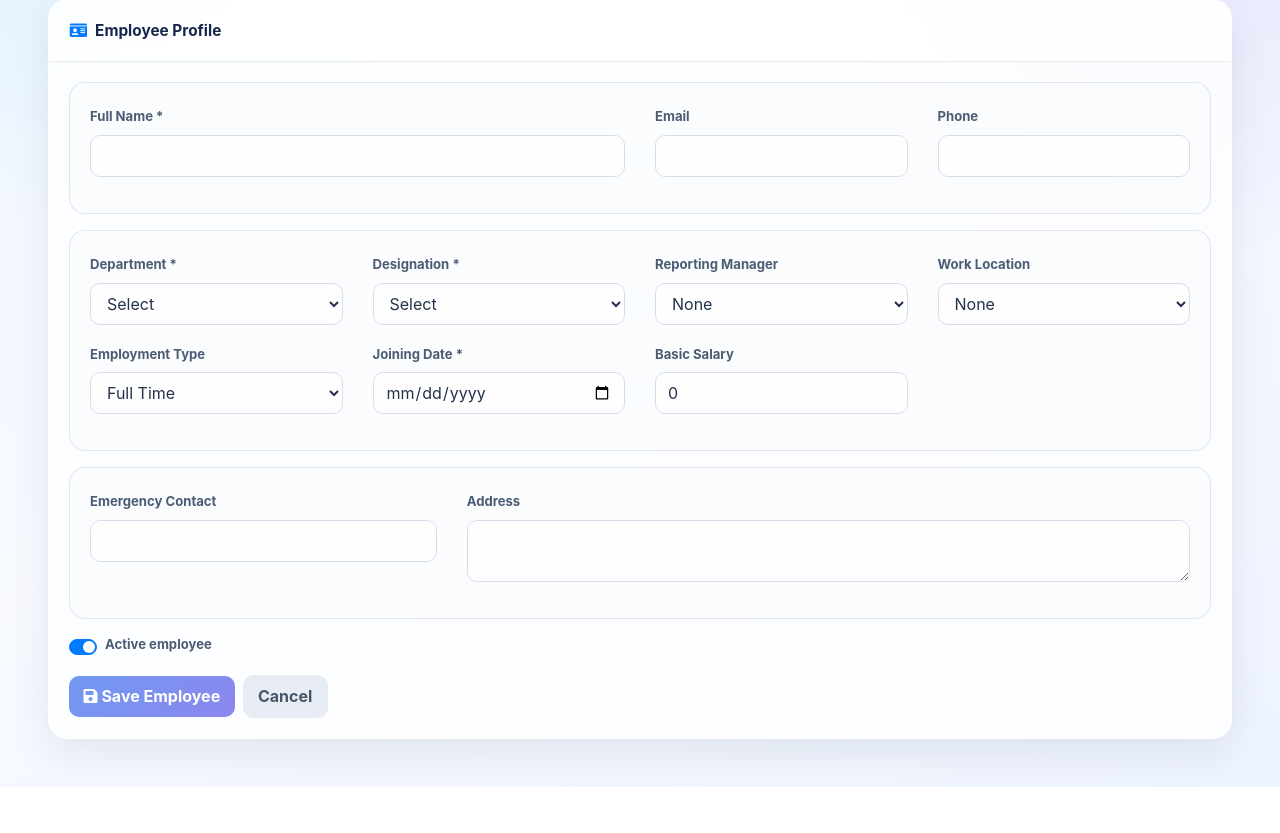
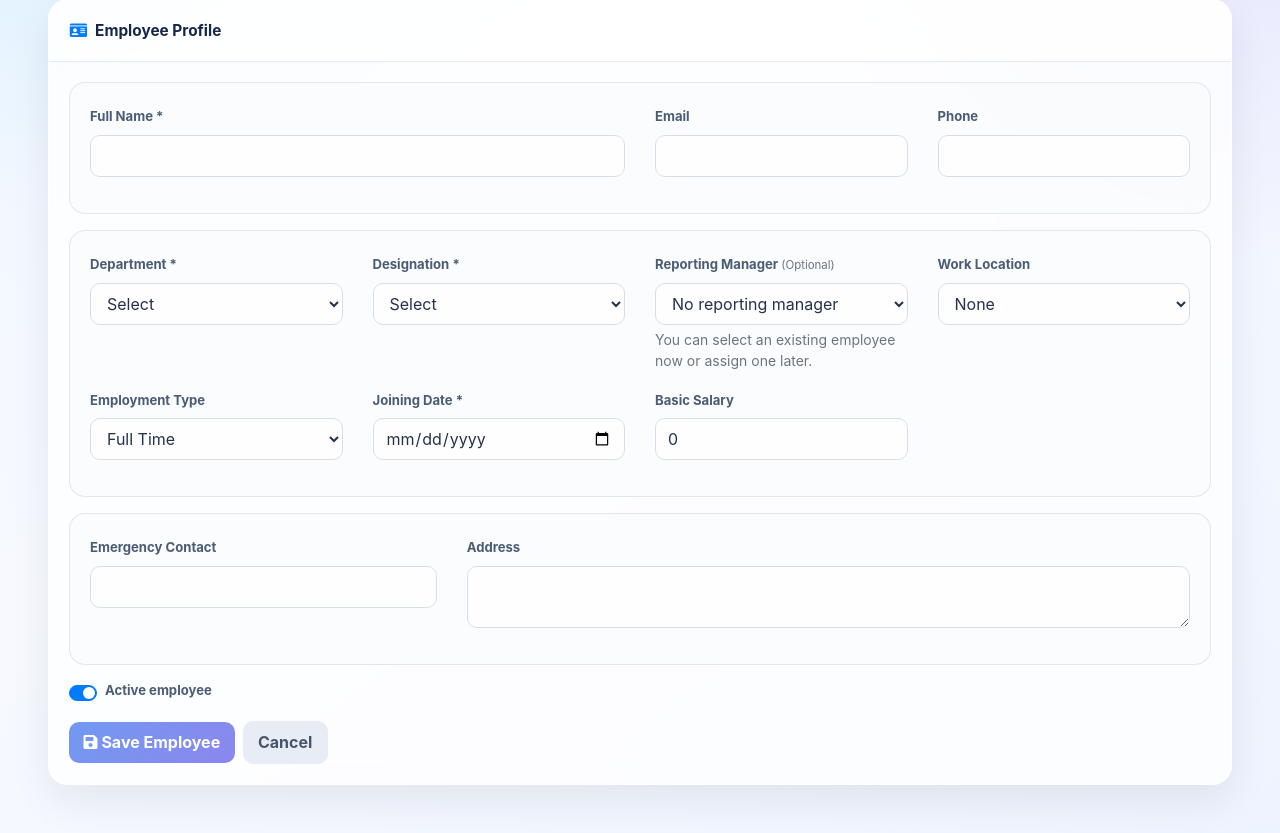
Before and after one commit to jey-kathirvel/hrm, a FastAPI app: page /hrm/employees/create in a window 1280 px wide. Shown: the part 272-1105 px from the top of the page. Before the commit the page ends 1059 px from the top, so only its background shows below. Run offline with FastAPI, Linux system fonts and the light colour scheme; the visitor is signed in with stand-in values (Sample User, id 1); parts of the project's set-up code (start-up, migrations or seed data) failed here and were passed over.

Commit message:
Fix optional reporting manager on employee form

```diff
--- a/app/hrm/routes.py
+++ b/app/hrm/routes.py
@@ -22,6 +22,18 @@ def optional_time(value: str):
         return time.fromisoformat(value) if value else None
     except ValueError:
         return None
+
+
+def form_int(value: str | int | None, field_name: str, required=False):
+    """Convert an HTML form ID, treating an unselected optional field as None."""
+    if value is None or str(value).strip() == "":
+        if required:
+            raise ValueError(f"{field_name} is required")
+        return None
+    try:
+        return int(value)
+    except (TypeError, ValueError) as exc:
+        raise ValueError(f"Invalid {field_name.lower()}") from exc
 
 
 def redirect_with_message(path: str, message: str, error=False):
@@ -61,11 +73,16 @@ def employee_edit_page(employee_id: int, request: Request, db: Session = Depends
 
 
 @router.post("/employees/save")
-def employee_save(employee_id: int | None = Form(None), full_name: str = Form(...), email: str = Form(""), phone: str = Form(""), department_id: int | None = Form(None), designation_id: int | None = Form(None), reporting_manager_id: int | None = Form(None), work_location_id: int | None = Form(None), employment_type: str = Form("FULL_TIME"), join_date: date = Form(...), basic_salary: Decimal = Form(0), emergency_contact: str = Form(""), address: str = Form(""), is_active: bool = Form(False), db: Session = Depends(get_db)):
-    employee = HRMService.employee(db, employee_id)
-    if employee_id and not employee:
-        raise HTTPException(404, "Employee not found")
+def employee_save(employee_id: str = Form(""), full_name: str = Form(...), email: str = Form(""), phone: str = Form(""), department_id: str = Form(""), designation_id: str = Form(""), reporting_manager_id: str = Form(""), work_location_id: str = Form(""), employment_type: str = Form("FULL_TIME"), join_date: date = Form(...), basic_salary: Decimal = Form(0), emergency_contact: str = Form(""), address: str = Form(""), is_active: bool = Form(False), db: Session = Depends(get_db)):
     try:
+        employee_id = form_int(employee_id, "Employee ID")
+        department_id = form_int(department_id, "Department", required=True)
+        designation_id = form_int(designation_id, "Designation", required=True)
+        reporting_manager_id = form_int(reporting_manager_id, "Reporting manager")
+        work_location_id = form_int(work_location_id, "Work location")
+        employee = HRMService.employee(db, employee_id)
+        if employee_id and not employee:
+            raise HTTPException(404, "Employee not found")
         HRMService.save_employee(db, employee, full_name=full_name.strip(), email=email or None, phone=phone or None, department_id=department_id, designation_id=designation_id, reporting_manager_id=reporting_manager_id, work_location_id=work_location_id, employment_type=employment_type, join_date=join_date, basic_salary=max(basic_salary, 0), emergency_contact=emergency_contact or None, address=address or None, is_active=is_active)
     except ValueError as exc:
         return redirect_with_message("/hrm/employees", str(exc), True)
--- a/app/templates/hrm/employee_form.html
+++ b/app/templates/hrm/employee_form.html
@@ -8,7 +8,7 @@
 <div class="form-section mb-3"><div class="row">
 <div class="col-md-3 form-group"><label>Department *</label><select class="form-control" name="department_id" required><option value="">Select</option>{% for item in departments if item.is_active %}<option value="{{ item.id }}" {% if employee and employee.department_id == item.id %}selected{% endif %}>{{ item.name }}</option>{% endfor %}</select></div>
 <div class="col-md-3 form-group"><label>Designation *</label><select class="form-control" name="designation_id" required><option value="">Select</option>{% for item in designations if item.is_active %}<option value="{{ item.id }}" {% if employee and employee.designation_id == item.id %}selected{% endif %}>{{ item.name }}</option>{% endfor %}</select></div>
-<div class="col-md-3 form-group"><label>Reporting Manager</label><select class="form-control" name="reporting_manager_id"><option value="">None</option>{% for item in employees if not employee or item.id != employee.id %}<option value="{{ item.id }}" {% if employee and employee.reporting_manager_id == item.id %}selected{% endif %}>{{ item.full_name }}</option>{% endfor %}</select></div>
+<div class="col-md-3 form-group"><label>Reporting Manager <small class="text-muted">(Optional)</small></label><select class="form-control" name="reporting_manager_id"><option value="">No reporting manager</option>{% for item in employees if not employee or item.id != employee.id %}<option value="{{ item.id }}" {% if employee and employee.reporting_manager_id == item.id %}selected{% endif %}>{{ item.full_name }}</option>{% endfor %}</select><small class="form-text text-muted">You can select an existing employee now or assign one later.</small></div>
 <div class="col-md-3 form-group"><label>Work Location</label><select class="form-control" name="work_location_id"><option value="">None</option>{% for item in locations if item.is_active %}<option value="{{ item.id }}" {% if employee and employee.work_location_id == item.id %}selected{% endif %}>{{ item.name }}</option>{% endfor %}</select></div>
 <div class="col-md-3 form-group"><label>Employment Type</label><select class="form-control" name="employment_type">{% for value,label in [('FULL_TIME','Full Time'),('PART_TIME','Part Time'),('CONTRACT','Contract'),('INTERN','Intern')] %}<option value="{{ value }}" {% if employee and employee.employment_type == value %}selected{% endif %}>{{ label }}</option>{% endfor %}</select></div>
 <div class="col-md-3 form-group"><label>Joining Date *</label><input class="form-control" type="date" name="join_date" required value="{{ employee.join_date.isoformat() if employee else '' }}"></div><div class="col-md-3 form-group"><label>Basic Salary</label><input class="form-control" type="number" step="0.01" min="0" name="basic_salary" value="{{ employee.basic_salary if employee else 0 }}"></div></div></div>
```
Also changed, not shown: tests/test_routes.py (+15 -0 lines).
